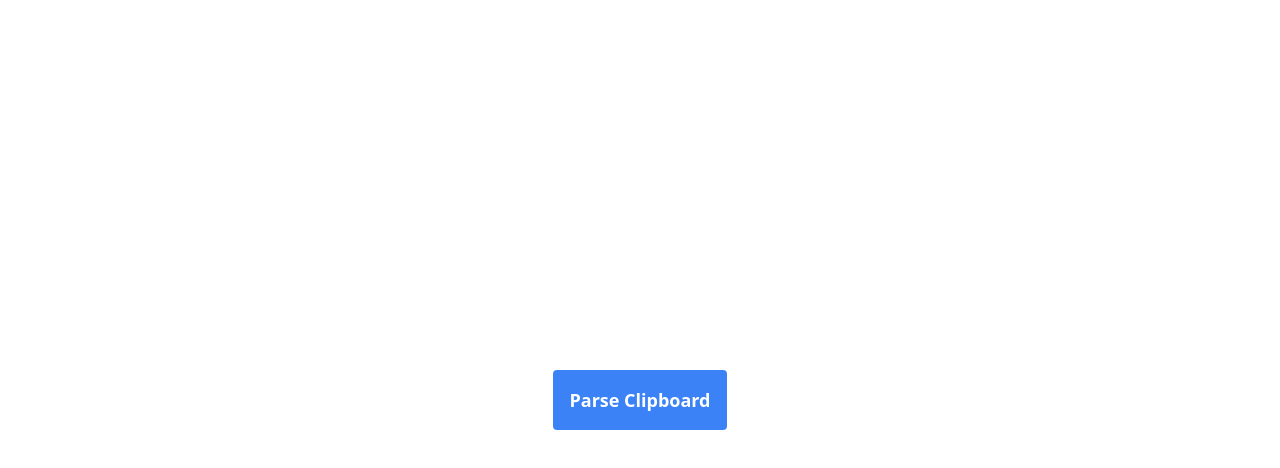
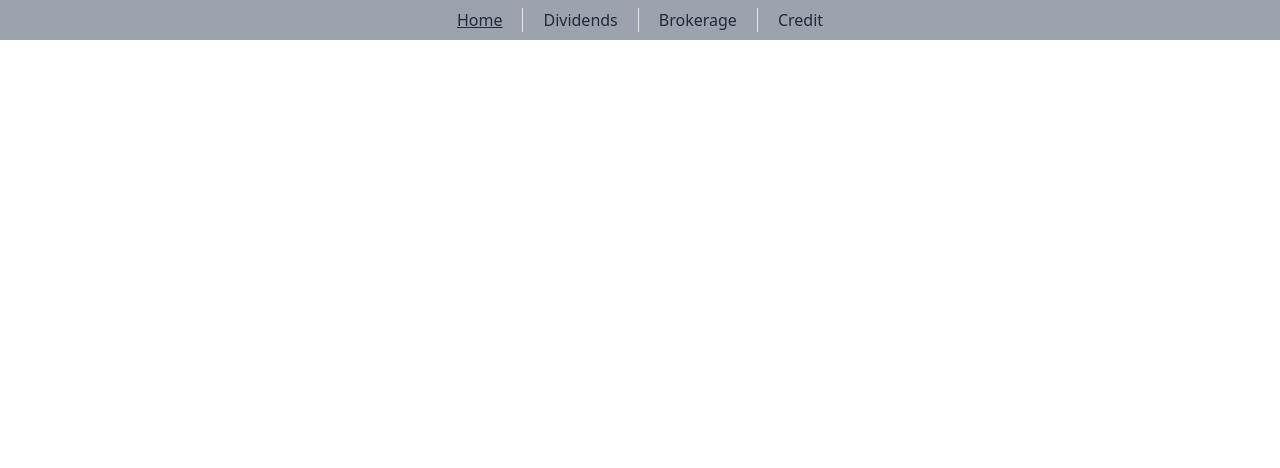
Before and after one commit to serg-mo/money, a React app: page / in a window 1280 px wide. Shown: the top 468 px of the page. Built offline with nearby package versions, Linux system fonts and the light colour scheme.

Commit message:
react router and separate pages

```diff
--- a/package.json
+++ b/package.json
@@ -17,7 +17,8 @@
     "react": "^18.2.0",
     "react-chartjs-2": "^5.2.0",
     "react-dom": "^18.2.0",
-    "react-icons": "^5.0.1"
+    "react-icons": "^5.0.1",
+    "react-router-dom": "^6.22.3"
   },
   "scripts": {
     "start": "webpack serve --mode development --open --hot",
--- a/src/Dashboard.jsx
+++ /dev/null
@@ -1,16 +0,0 @@
-import React, { useState, useEffect } from "react";
-import DashboardCredit from "./DashboardCredit";
-import DashboardBrokerage from "./DashboardBrokerage";
-
-export default function Dashboard({ files }) {
-  // TODO: parse more than one file
-  // TODO: determine schema by looking at it, brokerage vs credit type Dashboard
-  const file = files[0];
-  const TypedDashboard = true ? DashboardCredit : DashboardBrokerage;
-
-  return (
-    <div className="w-4xl max-w-4xl m-auto">
-      <TypedDashboard file={file} />
-    </div>
-  );
-}
--- a/src/index.js
+++ b/src/index.js
@@ -1,10 +1,27 @@
 import React from "react";
 import { createRoot } from "react-dom/client";
+import { BrowserRouter, Routes, Route } from "react-router-dom";
+import Dividends from "./pages/Dividends";
+import Brokerage from "./pages/Brokerage";
+import Credit from "./pages/Credit";
+import Home from "./pages/Home";
+import Layout from "./pages/Layout";
 
 import "../styles/tailwind.css";
-// import App from "./App";
-import AppDividends from "./AppDividends";
 
-const root = createRoot(document.getElementById("root")).render(
-  <AppDividends />,
-);
+export default function App() {
+  return (
+    <BrowserRouter>
+      <Routes>
+        <Route path="/" element={<Layout />}>
+          <Route index element={<Home />} />
+          <Route path="dividends" element={<Dividends />} />
+          <Route path="brokerage" element={<Brokerage />} />
+          <Route path="credit" element={<Credit />} />
+        </Route>
+      </Routes>
+    </BrowserRouter>
+  );
+}
+
+createRoot(document.getElementById("root")).render(<App />);
--- a/src/DashboardBrokerage.jsx
+++ b/src/pages/Brokerage.jsx
@@ -1,8 +1,8 @@
 import React, { useState, useEffect } from "react";
 // TODO: move all of these into ./brokerage/
-import BalanceChart from "./BalanceChart";
-import CashFlowChart from "./CashFlowChart";
-import IncomeChart from "./IncomeChart";
+import BalanceChart from "../components/BalanceChart";
+import CashFlowChart from "../components/CashFlowChart";
+import IncomeChart from "../components/IncomeChart";
 
 const parseCSV = (str) =>
   str.split('","').map((one) => one.replace(/^"|"$/g, ""));
@@ -34,8 +34,13 @@ function parseFile(lines) {
   return parseTransactions(middle, headers);
 }
 
+export default function Brokerage() {
+  return <div>I am brokerage</div>;
+}
+
+/*
 // TODO: add arrow key handlers to zoom in/out and shift left/right
-export default function DashboardBrokerage({ file }) {
+export default function Brokerage({ file }) {
   const [transactions, setTransactions] = useState([]);
 
   // TODO: combine the two files
@@ -56,3 +61,4 @@ export default function DashboardBrokerage({ file }) {
     </div>
   );
 }
+*/
--- a/src/DashboardCredit.jsx
+++ b/src/pages/Credit.jsx
@@ -1,16 +1,21 @@
 import React, { useState, useEffect } from "react";
-import CreditChart from "./credit/CreditChart";
-import RecurringCharges from "./credit/RecurringCharges";
-import CreditTransactions from "./credit/CreditTransactions";
-import { CATEGORIES, parseCreditFile } from "./utils";
+import CreditChart from "../credit/CreditChart";
+import RecurringCharges from "../credit/RecurringCharges";
+import CreditTransactions from "../credit/CreditTransactions";
+import { CATEGORIES, parseCreditFile } from "../utils";
 
 import * as tf from "@tensorflow/tfjs";
 import * as KNNClassifier from "@tensorflow-models/knn-classifier";
 import "@tensorflow/tfjs-backend-webgl"; // this is important
 
+export default function Credit() {
+  return <div>I am credit</div>;
+}
+
 // TODO: add arrow key handlers to zoom in/out and shift left/right
 // TODO: add count to tab names
-export default function DashboardCredit({ file }) {
+/*
+export default function Credit({ file }) {
   const [transactions, setTransactions] = useState([]);
   const [debits, setDebits] = useState([]);
   const [classifier, setClassifier] = useState(null);
@@ -38,26 +43,21 @@ export default function DashboardCredit({ file }) {
   }, []); // run once on mount
 
   // TODO: consider saving the classifier state manually
-  /*
-  // load existing classifier from local storage, which persists across sessions
-  const data = JSON.parse(localStorage.getItem("classifierDataset"));
-  if (data && data.length) {
-    const unserialized = Object.fromEntries(
-      data.map(([label, data, shape]) => [label, tf.tensor(data, shape)]),
-    );
-
-    console.log("Restoring classifierDataset");
-    classifier.setClassifierDataset(unserialized);
-    setIsUpdated(true);
-  }
-
-
-  // console.log(`Add ${key} ${category}`, classifier.getClassExampleCount());
-  let serialized = Object.entries(classifier.getClassifierDataset()).map(
-    ([label, data]) => [label, Array.from(data.dataSync()), data.shape],
-  );
-  localStorage.setItem("classifierDataset", JSON.stringify(serialized));
-  */
+  // // load existing classifier from local storage, which persists across sessions
+  // const data = JSON.parse(localStorage.getItem("classifierDataset"));
+  // if (data && data.length) {
+  //   const unserialized = Object.fromEntries(
+  //     data.map(([label, data, shape]) => [label, tf.tensor(data, shape)]),
+  //   );
+  //   console.log("Restoring classifierDataset");
+  //   classifier.setClassifierDataset(unserialized);
+  //   setIsUpdated(true);
+  // }
+  // // console.log(`Add ${key} ${category}`, classifier.getClassExampleCount());
+  // let serialized = Object.entries(classifier.getClassifierDataset()).map(
+  //   ([label, data]) => [label, Array.from(data.dataSync()), data.shape],
+  // );
+  // localStorage.setItem("classifierDataset", JSON.stringify(serialized));
 
   useEffect(() => {
     const manuals = JSON.parse(localStorage.getItem("manualCategories"));
@@ -200,18 +200,16 @@ export default function DashboardCredit({ file }) {
     tabTransactions = transactions.filter((t) => t["category"] === tab);
   }
 
-  /*
-  if (Object.values(manualCategories).length) {
-    tabTransactions = tabTransactions.map((transaction) => {
-      return {
-        ...transaction,
-        category:
-          manualCategories[transaction["key"]] ?? transaction["category"],
-      };
-    });
-    console.log(tabTransactions);
-  }
-  */
+  // if (Object.values(manualCategories).length) {
+  //   tabTransactions = tabTransactions.map((transaction) => {
+  //     return {
+  //       ...transaction,
+  //       category:
+  //         manualCategories[transaction["key"]] ?? transaction["category"],
+  //     };
+  //   });
+  //   console.log(tabTransactions);
+  // }
 
   const buttonClass =
     "m-1 p-2 text-xl text-white bg-blue-400 hover:bg-blue-500 rounded-xl";
@@ -305,3 +303,4 @@ export default function DashboardCredit({ file }) {
     </div>
   );
 }
+*/
--- a/src/AppDividends.jsx
+++ b/src/pages/Dividends.jsx
@@ -87,7 +87,7 @@ console.log(
 */
 
 // google sheets solver has been broken for a while, so this is my own evolutionary solver
-export default function AppDividends() {
+export default function Dividends() {
   const TOP_SIZE = 9;
   const SEARCH_SIZE = 100_000;
   const MUTATE_SIZE = 5;
--- a/src/App.jsx
+++ b/src/pages/Home.jsx
@@ -1,3 +1,8 @@
+import React, { useState, useEffect } from "react";
+import Credit from "./Credit";
+import Brokerage from "./Brokerage";
+
+/*
 import React, { useState } from "react";
 import Dashboard from "./Dashboard";
 
@@ -30,3 +35,23 @@ export default function App() {
     </div>
   );
 }
+*/
+
+export default function Home() {
+  return <></>;
+}
+
+/*
+export default function Home({ files }) {
+  // TODO: parse more than one file
+  // TODO: determine schema by looking at it, brokerage vs credit type Dashboard
+  const file = files[0];
+  const TypedDashboard = true ? Credit : Brokerage;
+
+  return (
+    <div className="w-4xl max-w-4xl m-auto">
+      <TypedDashboard file={file} />
+    </div>
+  );
+}
+*/
--- /dev/null
+++ b/src/pages/Layout.jsx
@@ -0,0 +1,40 @@
+import React from "react";
+import { Outlet, Link, useLocation } from "react-router-dom";
+
+const NAV_LINKS = [
+  { path: "/", label: "Home" },
+  { path: "/dividends", label: "Dividends" },
+  { path: "/brokerage", label: "Brokerage" },
+  { path: "/credit", label: "Credit" },
+];
+
+export default function Layout() {
+  const location = useLocation();
+
+  const style =
+    "m-2 p-3 rounded-lg transition-all duration-300 transform hover:scale-110";
+
+  const activeStyle =
+    "m-2 p-3 rounded-lg transition-all duration-300 transform hover:scale-110 underline";
+
+  return (
+    <>
+      <nav className="bg-gray-400 text-gray-800 py-2">
+        <ul className="flex justify-center divide-x divide-gray-200">
+          {NAV_LINKS.map(({ path, label }) => (
+            <li key={path}>
+              <Link
+                to={path}
+                className={location.pathname === path ? activeStyle : style}
+              >
+                <span>{label}</span>
+              </Link>
+            </li>
+          ))}
+        </ul>
+      </nav>
+
+      <Outlet />
+    </>
+  );
+}
```
Also changed, not shown: src/components/BalanceChart.jsx (renamed from src/BalanceChart.jsx), src/components/CashFlowChart.jsx (renamed from src/CashFlowChart.jsx), src/components/IncomeChart.jsx (renamed from src/IncomeChart.jsx).
